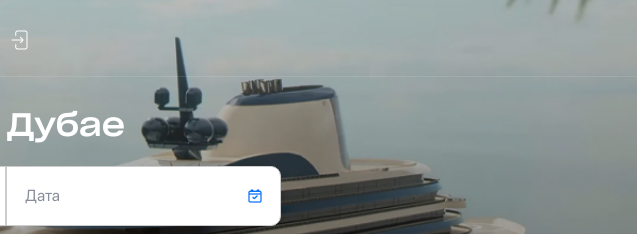
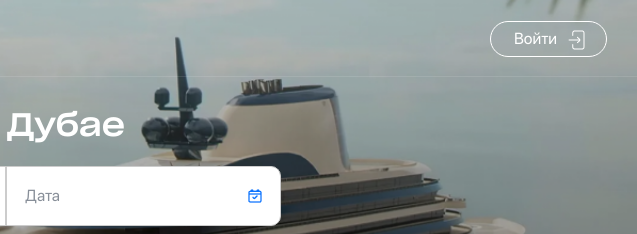
Before and after one commit to 0x01f/Anyships, a plain HTML site: page index.html in a window 1536 px wide. Shown: the top 234 px of the page, 899-1536 px from the left. Drawn offline with Linux system fonts and the light colour scheme.

Commit message:
fix_button_in_header

```diff
--- a/css/styles.css
+++ b/css/styles.css
@@ -852,4 +852,24 @@ input::-webkit-inner-spin-button {
     width: 11px;
     height: 11px;
   }
+
+  .logout-container {
+    position: absolute;
+    right: 0;
+    display: flex;
+    align-items: center;
+    color: white;
+    justify-content: center;
+    width: 115px;
+    height: 34px;
+    border: 1px solid white;
+    border-radius: 20px;
+    margin-right: 30px;
+  }
+  .logout-title {
+    margin-right: 11px;
+  }
+  .header-container {
+    max-width: 100%;
+  }
 }
--- a/index.html
+++ b/index.html
@@ -15,6 +15,9 @@
             <img src="images/logo.png" alt="Логотип" width="210" height="41" />
           </div>
           <div class="logout-container">
+            <div class="logout-title">
+              Войти
+            </div>
             <a href="#" class="logout-icon">
               <img
                 src="images/exit.svg"
```
